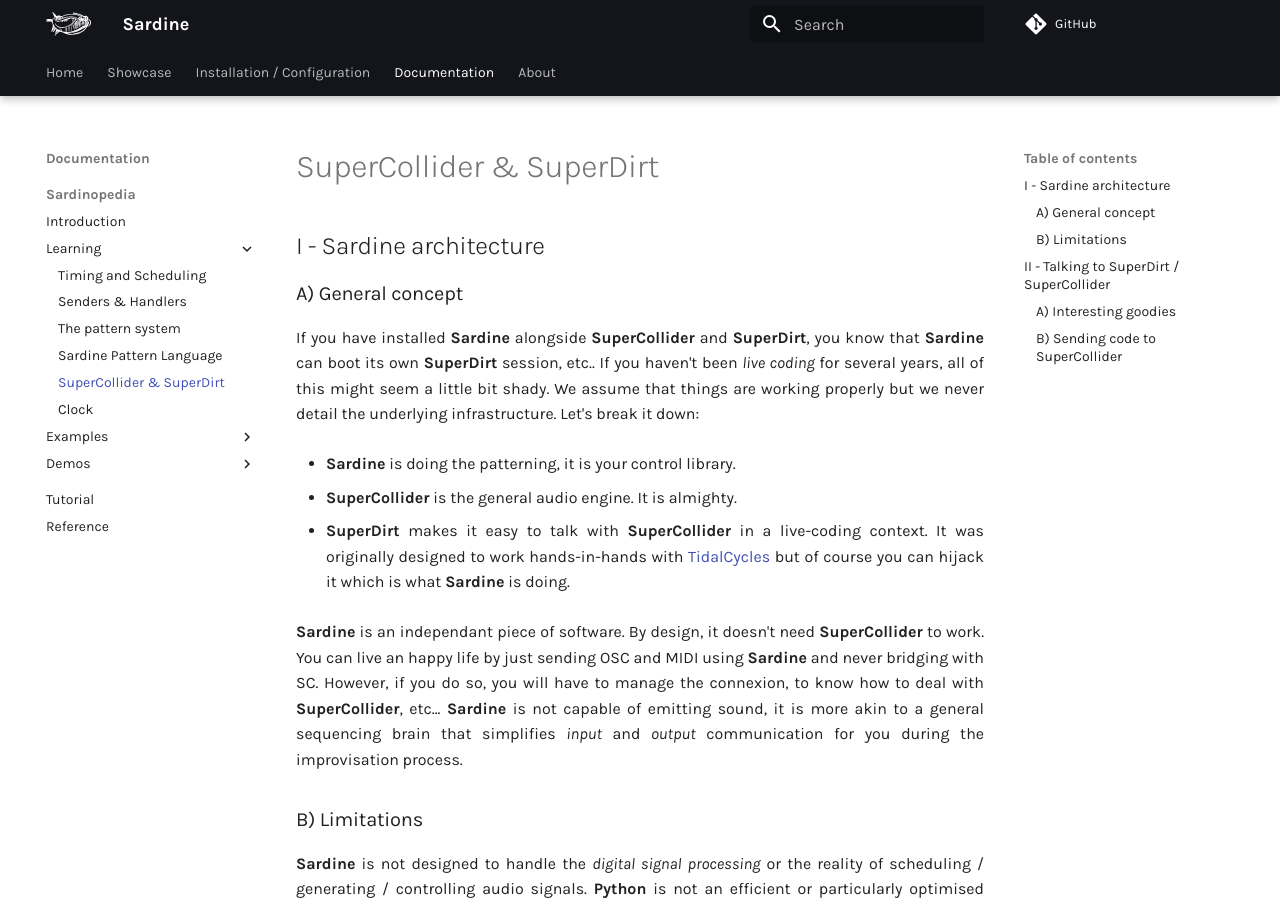
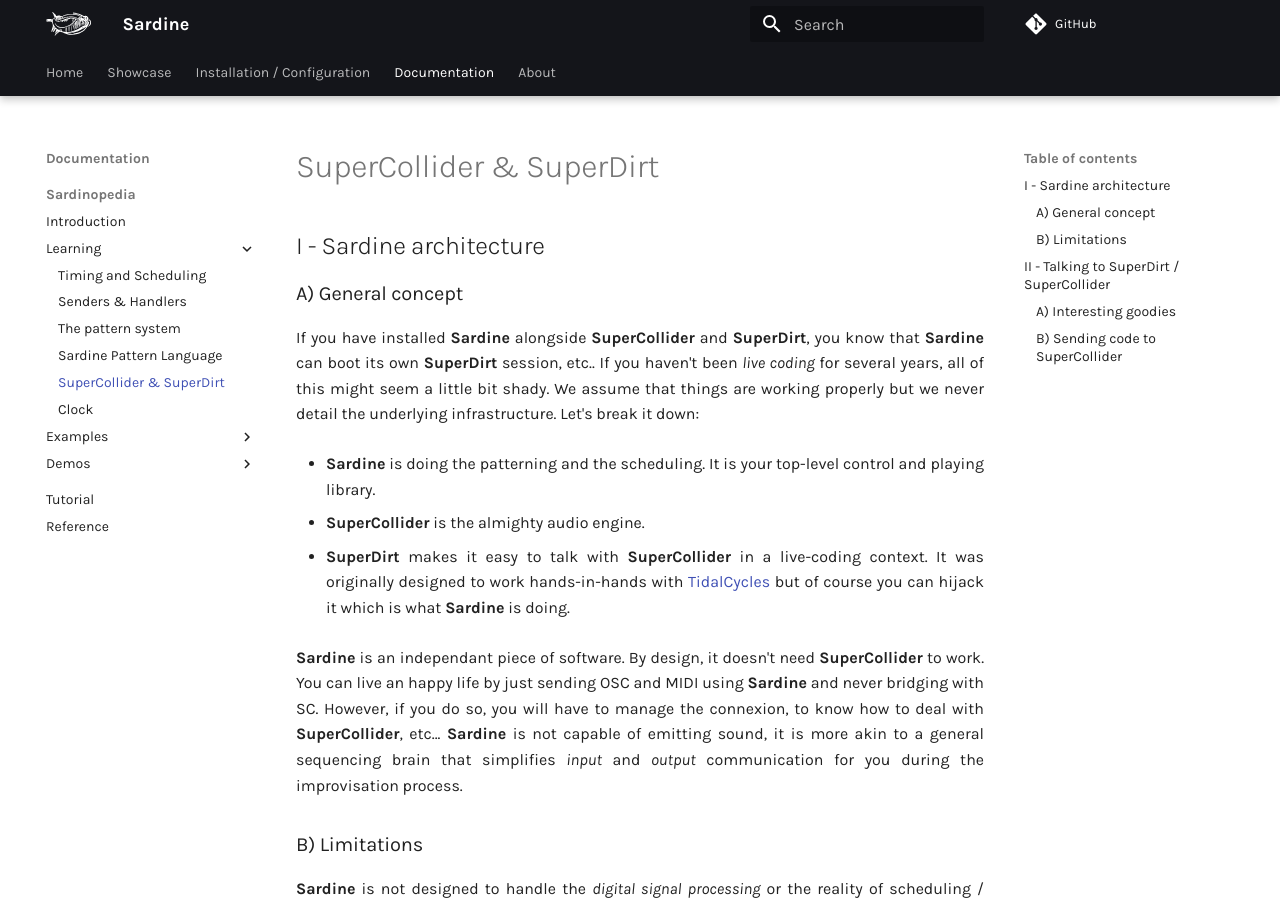
Before and after one commit to EmmaleeBonderud0325/sardine, an MkDocs documentation site: the page built from docs/documentation/sardinopedia/supercollider.md, in a window 1280 px wide and 900 px high. Built offline with MkDocs 1.6.1 and Material for MkDocs 9.7.7, drawn with Linux system fonts in a browser that asks for light colours; comment, search, counter and statistics services are not loaded.

Commit message:
small fixes

```diff
--- a/docs/documentation/sardinopedia/supercollider.md
+++ b/docs/documentation/sardinopedia/supercollider.md
@@ -4,9 +4,9 @@
 
 If you have installed **Sardine** alongside **SuperCollider** and **SuperDirt**, you know that **Sardine** can boot its own **SuperDirt** session, etc.. If you haven't been *live coding* for several years, all of this might seem a little bit shady. We assume that things are working properly but we never detail the underlying infrastructure. Let's break it down:
 
-- **Sardine** is doing the patterning, it is your control library.
+- **Sardine** is doing the patterning and the scheduling. It is your top-level control and playing library.
 
-- **SuperCollider** is the general audio engine. It is almighty.
+- **SuperCollider** is the almighty audio engine.
 
 - **SuperDirt** makes it easy to talk with **SuperCollider** in a live-coding context. It was originally designed to work hands-in-hands with [TidalCycles](https://tidalcycles.org) but of course you can hijack it which is what **Sardine** is doing.
 
@@ -16,7 +16,7 @@
 
 **Sardine** is not designed to handle the *digital signal processing* or the reality of scheduling / generating / controlling audio signals. **Python** is not an efficient or particularly optimised language (although things are changing a little bit nowadays..). **Sardine** is already performing a lot of weird tricks to stay afloat in an *almost real-time* context. It is not perfect but hopefully it will evolve and reach perfect stability.
 
-**Sardine** was initially conceived in a music studio on a small laptop surrounded by audio equipment waiting for instructions. The idea was to delegate the audio processing to external hardware / softwares and to fully focus on live control / live sequencing. I would love to keep it that way because  there is a lof of exciting solutions to explore for sound / audio design such as [Faust](https://faust.grame.fr/), [SuperCollider](https://supercollider.github.io/), [CSound](https://csound.com/), and [the list goes on and on](https://github.com/ciconia/awesome-music). You can emulate part of the signal logic with patterns but it will never be as good compared to what a **DSP** language can offer.
+**Sardine** was initially conceived in a music studio on a small laptop surrounded by audio equipment waiting for instructions. The idea was to delegate the audio processing to external hardware / softwares and to fully focus on live control / live sequencing. I would love to keep it that way because there is a lof of exciting solutions to explore for sound / audio design such as [Faust](https://faust.grame.fr/), [SuperCollider](https://supercollider.github.io/), [CSound](https://csound.com/), and [the list goes on and on](https://github.com/ciconia/awesome-music). You can emulate part of the signal logic with patterns but it will never be as good compared to what a **DSP** language can offer.
 
 ## II - Talking to SuperDirt / SuperCollider
 
```
